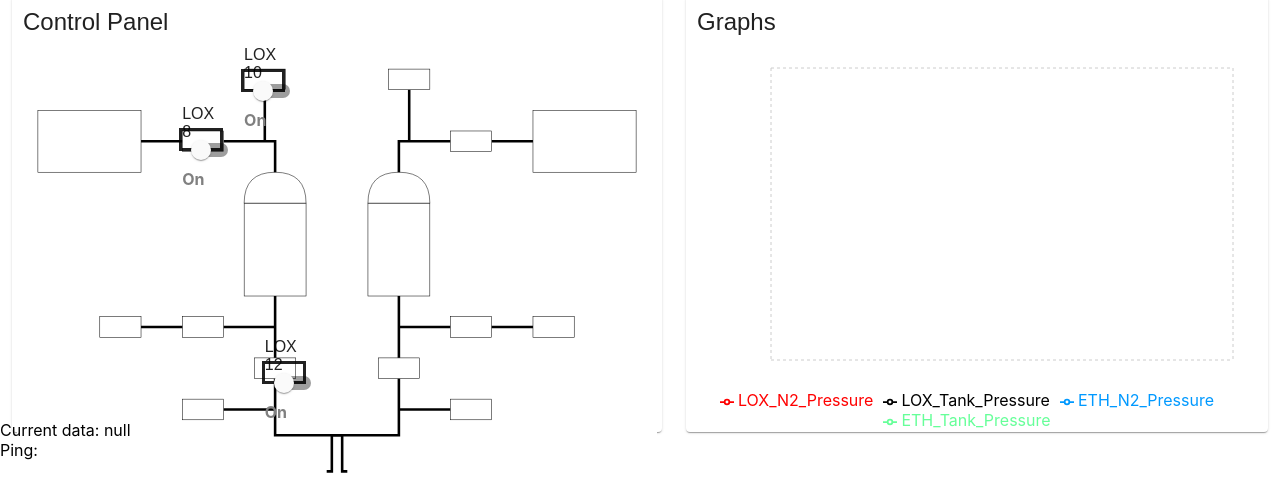
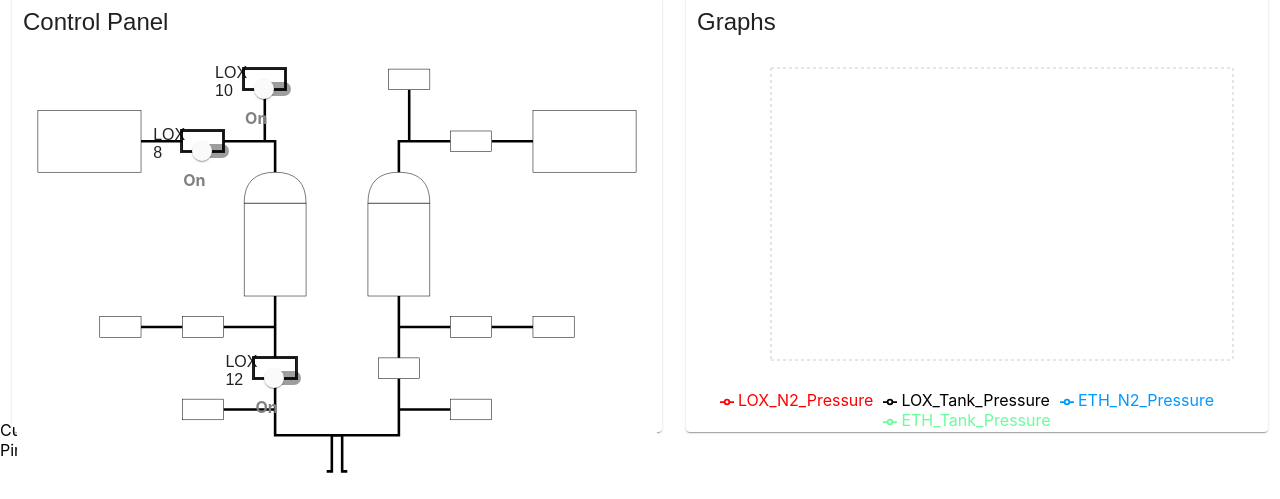
Before and after one commit to ANU-Rocketry/control-panel, a React app in the folder reactfront/: page / in a window 1280 px wide. Shown: the part 380-879 px from the top of the page. Built offline with nearby package versions, Linux system fonts and the light colour scheme; no server answers.

Commit message:
fixed layout

```diff
--- a/reactfront/src/components/panels/control-panel.js
+++ b/reactfront/src/components/panels/control-panel.js
@@ -12,11 +12,11 @@ function ControlCard(props) {
 
     function normalise (num) {
         const oneBlock = 50/31
-        return `calc(${oneBlock * num}vw - 3px)`
+        return `calc(${oneBlock * num}vw - 2px)`
     }
 
     const box = {
-        position: 'relative',
+        position: 'absolute',
         borderStyle: 'solid',
         width: normalise(props.width),
         height: normalise(props.height),
@@ -26,8 +26,8 @@ function ControlCard(props) {
 
     const label = {
         position: 'relative',
-        top: "-90px",
-        left: 0,
+        top: "-70px",
+        left: "-30px",
       };
 
     return (
@@ -49,8 +49,8 @@ export default function ControlPanel({ state, emit }) {
 
     const buttons = [
         {pin: "8", testEnd: "LOX", width: "2", height: "1", x: "8", y: "4"},
-        {pin: "10", testEnd: "LOX", width: "2", height: "1", x: "11", y: "0"},
-        {pin: "12", testEnd: "LOX", width: "2", height: "1", x: "12", y: "13"}
+        {pin: "10", testEnd: "LOX", width: "2", height: "1", x: "11", y: "1"},
+        {pin: "12", testEnd: "LOX", width: "2", height: "1", x: "11.5", y: "15"}
     ]
 
     return (
--- a/reactfront/src/index.css
+++ b/reactfront/src/index.css
@@ -76,6 +76,7 @@ h5 {
   background-image: url(labjack.svg);
   background-size: contain;
   background-repeat: no-repeat;
+  position: relative;
   width: 50vw;
   height: 35.5vw;
 }
```
